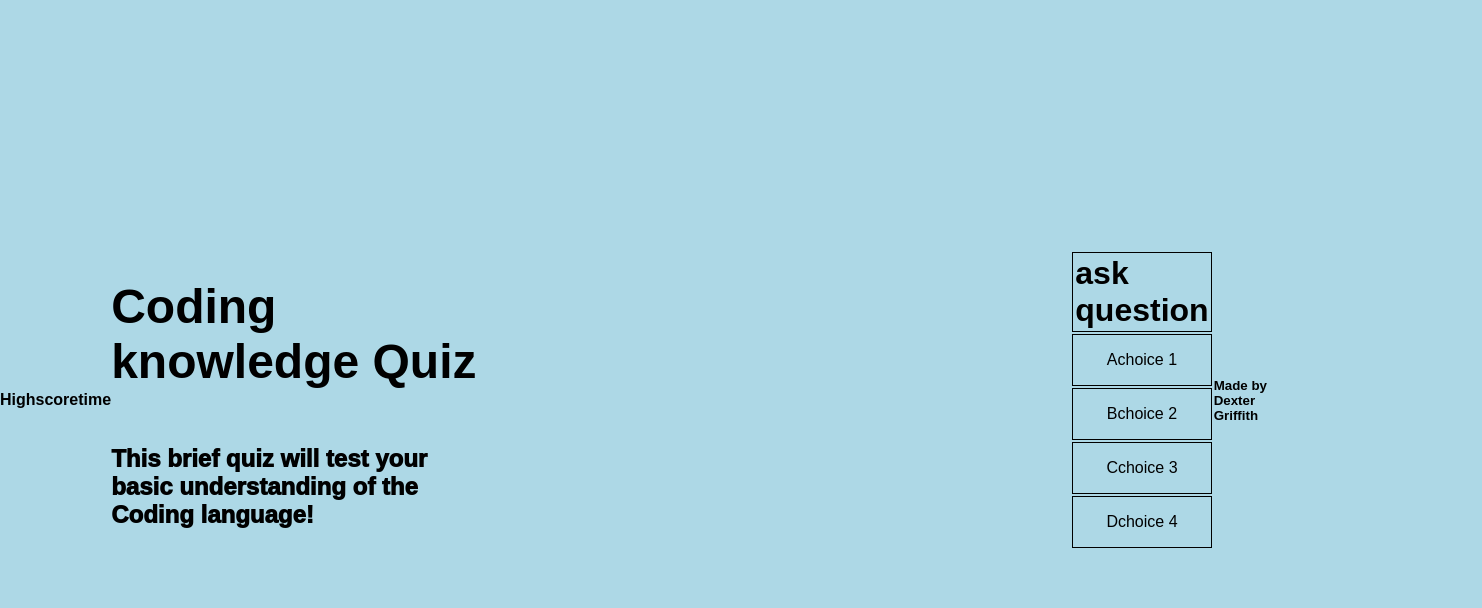
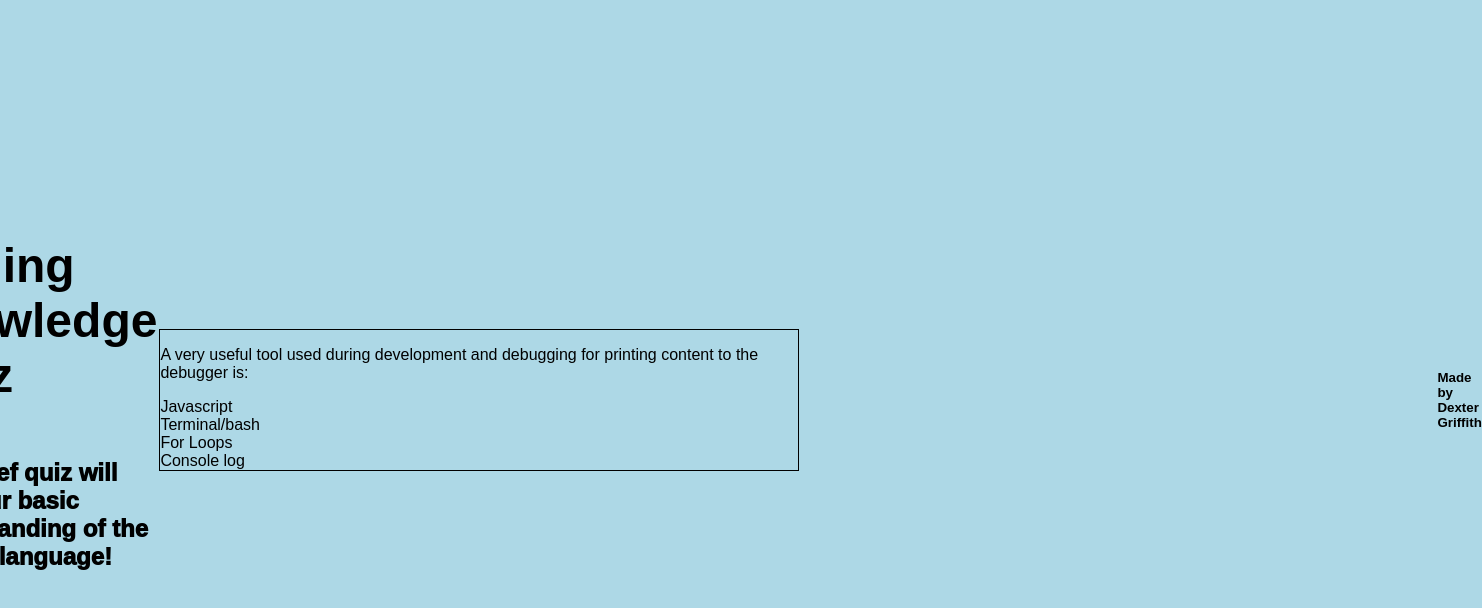
Before and after one commit to DexterLGriffith/Code-Quiz, a plain HTML site: page index.html in a window 1280 px wide. Both pictures are taken after a click on the button "Start Quiz". Shown: the whole page, 1482 px wide, since content can reach past the window. Drawn offline with Linux system fonts and the light colour scheme.

Commit message:
able to get quiz to start and render the first question, finally.. however still not complete. lots of variable changes..

```diff
--- a/index.html
+++ b/index.html
@@ -18,40 +18,23 @@
     <h1>Coding knowledge Quiz</h1>
     <p>This brief quiz will test your basic understanding of the Coding language!</p>
     </div>
+    <div id="container">
+        <div class="button">
+            <button id="start-button" class="start-button">Start Quiz</button>
+        </div>
 
-    <div class="button">
-        <button id="start-button" class="start-button">Start Quiz</button>
-        <button id="next-button" class="next next-button hide">Next</button>
-        <!-- hide next button from default  -->
-    </div>
+        <div id="questionContainer" style = "display: none;">
+            <div id="question"></div>
+            <div id="choices">
 
-    <div class="questionContainer">
-        <h1 id="Question">ask question</h1>
-        <div class="answerChoicebox">
-            <p class="letter">A</p>
-            <p class="questionoptions" number="1">choice 1</p>
-        </div>
-        <div class="answerChoicebox">
-            <p class="letter">B</p>
-            <p class="questionoptions" number="2">choice 2</p>
-        </div>
-        <div class="answerChoicebox">
-            <p class="letter">C</p>
-            <p class="questionOptions" number="3">choice 3</p>
-        </div>
-        <div class="answerChoicebox">
-            <p class="letter">D</p>
-            <p class="questionoptions" number="4">choice 4</p>
+                <!-- checkanswer variable to show right or wrong..  -->
+                <div class = "choice" id="1" onclick="checkAnswer('1')"></div>
+                <div class = "choice" id="2" onclick="checkAnswer('2')"></div>
+                <div class = "choice" id="3" onclick="checkAnswer('3')"></div>
+                <div class = "choice" id="4" onclick="checkAnswer('4')"></div>
+            </div>
         </div>
     </div>
-
-
-    <!-- <div class ="container">
-        <div id="allQuestions" class="hide">
-            <h2 id = "questionTitle"> </h2>
-            <ul id = "answersList"> </ul>
-        </div>
-    </div> -->
     <!-- GIVEN I am taking a code quiz
     WHEN I click the start button
     THEN a timer starts and I am presented with a question -->
--- a/script.js
+++ b/script.js
@@ -1,91 +1,91 @@
 const startButton = document.querySelector("#start-button");
-const Question = document.querySelector("#Questions");
-const choice = document.querySelector("#questionTitle");
-const answers = Array.from(document.querySelectorAll("questionOptions"));
+const question = document.getElementById("question");
+const choice1 = document.getElementById("1");
+const choice2 = document.getElementById("2");
+const choice3 = document.getElementById("3");
+const choice4 = document.getElementById("4");
 startButton.addEventListener("click", Start)
 
 
 
 function Start() {
     startButton.classList.add("hide")
+questionContainer.style.display = "block";
+renderQuestion();
 }
-
-let currentQuestion = {}
-let acceptingAnswers = true
-let availableQuestions = []
-let questionCounter = 0
-let score = 0
 
 // format answer:  question:
                 // choice(x):
                 // answer(x):
 let Questions = [
     {
-    question: "The condition in an if / else statement is enclosed within_.",
-    choice1: "Quotes",
-    choice2: "Curly Brackets",
-    choice3: "Parentheses",
-    choice4: "Square Brackets",
-    answer: 2,
+    question : "The condition in an if / else statement is enclosed within_.",
+    choice1 : "Quotes",
+    choice2 : "Curly Brackets",
+    choice3 : "Parentheses",
+    choice4 : "Square Brackets",
+    answer : "2"
     },
     {
-    question: "Arrays in Javascript can be used to store_.",
-    choice1: "Numbers and Strings",
-    choice2: "Other Arrays",
-    choice3: "Booleans",
-    choice4: "All of the Above",
-    answer: 4,
+    question : "Arrays in Javascript can be used to store_.",
+    choice1 : "Numbers and Strings",
+    choice2 : "Other Arrays",
+    choice3 : "Booleans",
+    choice4 : "All of the Above",
+    answer : "4"
     },
     {
-    question: "Commonly used data types do not include",
-    choice1: "Strings",
-    choice2: "Booleans",
-    choice3: "Alerts",
-    choice4: "Numbers",
-    answer: 3,
+    question : "Commonly used data types do not include",
+    choice1 : "Strings",
+    choice2 : "Booleans",
+    choice3 : "Alerts",
+    choice4 : "Numbers",
+    answer : "3"
     },
     {
-    question: "String values must be enclosed within __ when being assigned to variables.",
-
-    choice1: "Commas",
-    choice2: "Curly Brackets",
-    choice3: "Quotes",
-    choice4: "Parentheses",
-    answer: 1,
+    question : "String values must be enclosed within __ when being assigned to variables.",
+    choice1 : "Commas",
+    choice2 : "Curly Brackets",
+    choice3 : "Quotes",
+    choice4 : "Parentheses",
+    answer : "1"
     },
     {
-    question: "A very useful tool used during development and debugging for printing content to the debugger is: ",
-    choice1: "Javascript",
-    choice2: "Terminal/bash",
-    choice3: "For Loops",
-    choice4: "Console log",
-    answer: 1,
+    question : "A very useful tool used during development and debugging for printing content to the debugger is: ",
+    choice1 : "Javascript",
+    choice2 : "Terminal/bash",
+    choice3 : "For Loops",
+    choice4 : "Console log",
+    answer : "1"
     }
 ];
-const totalQuestion = 5
-Start = () => {
-    questionCounter = 0
-    availableQuestions = [...Questions]
-    getNewQuestion()
-}
-
-getNewQuestion = () => {
-    if(availableQuestions.length === 0 || questionCounter > totalQuestion) {
-        localStorage.setItem("mostRecentScore", score)
-
-        return window.location.assign("/end.html")
-    }
-    questionCounter++
-    currentQuestion = availableQuestions[Questions]
-    question.innerText = curentQuestion.question
-
-    choices.forEach(choice => {
-        const choiceNumber = choice.dataset["number"]
-        choice.innerText = currentQuestion["choice" + number]
-    })
+// TEST VARIABLES
+const lastQuestion = Questions.length -1;
+let Questionshown = 0;
+function renderQuestion() {
+    question.innerHTML = "<p>" + Questions[Questionshown].question + "</p>";
+    choice1.innerHTML = Questions[Questionshown].choice1;
+    choice2.innerHTML = Questions[Questionshown].choice2;
+    choice3.innerHTML = Questions[Questionshown].choice3;
+    choice4.innerHTML = Questions[Questionshown].choice4;
+    Questionshown ++
+    renderQuestion()
 
 }
-
-// click event for next button to switch to next question after answer
-
-// if question right or wrong
+function checkAnswer (answer){
+    if(Questions[Questionshown].correct === answer){
+        score ++;
+        answerIsCorrect();
+    }
+    else {
+        answerIsWrong();
+    }
+    if(Questionshown < lastQuestion){
+        count = 0;
+        Questionshown++;
+        questionRender();
+    }
+    else {
+        clearInterval();
+    }
+}
--- a/style.css
+++ b/style.css
@@ -71,12 +71,13 @@ body {
     padding: 2px;
     margin: 2px;
 }
-.answerChoicebox {
+#questionContainer {
     display: flex;
     border: solid;
     justify-content: center;
     border-width: 1px;
     margin: 2px;
+    width: 50%;
 
 }
 footer h4{
```
